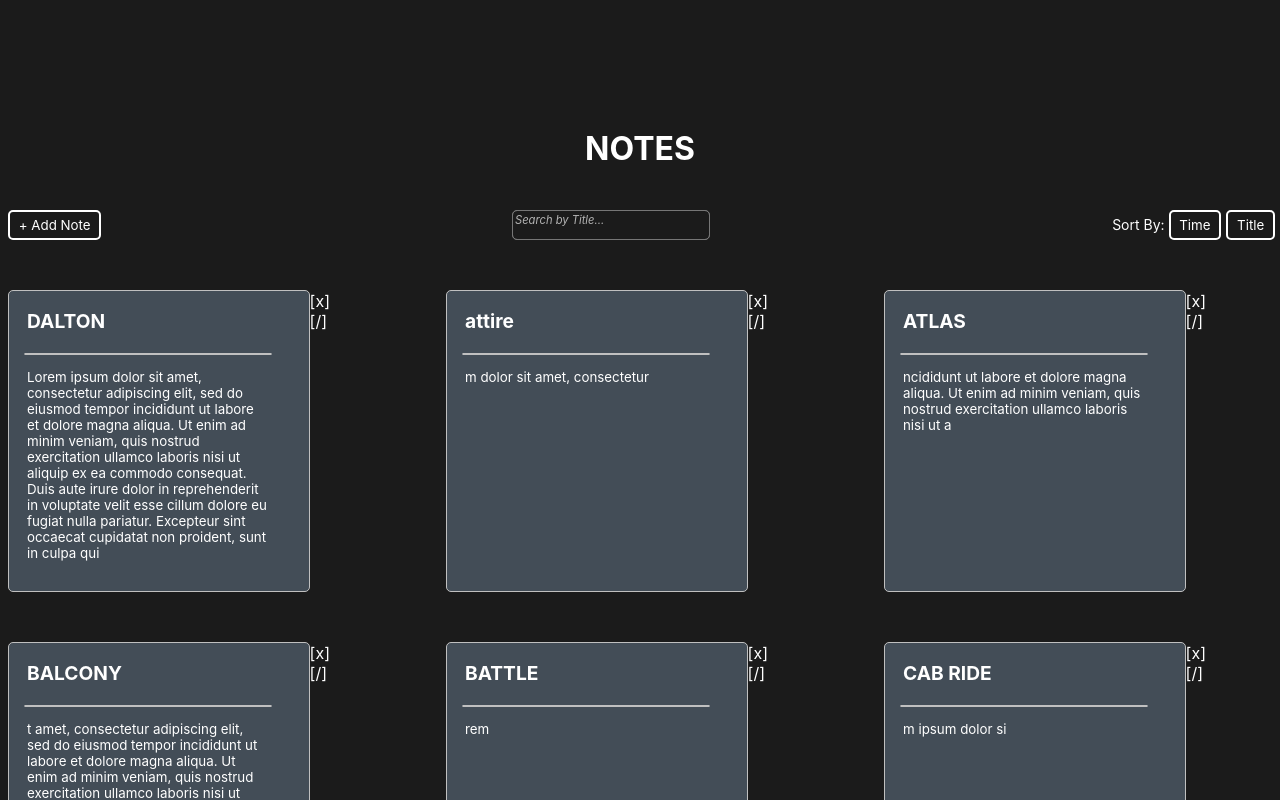
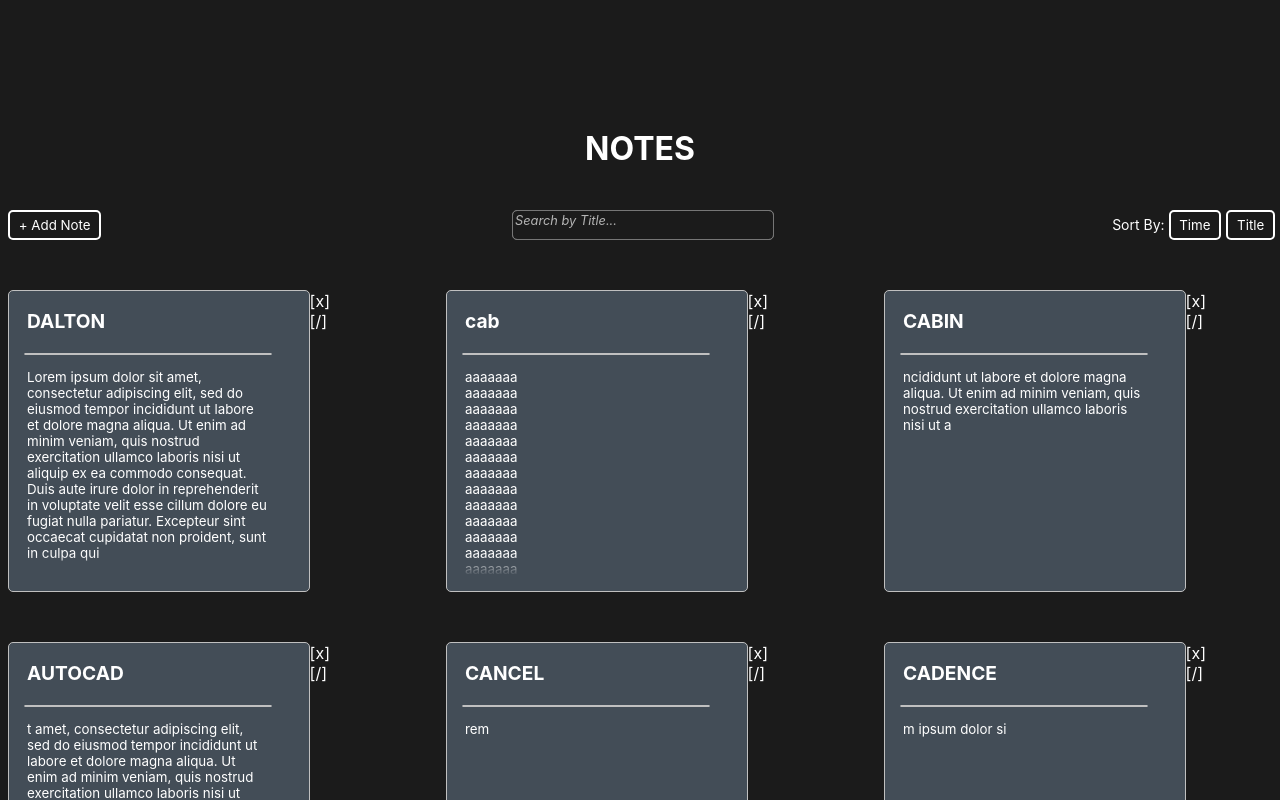
Before and after one commit to frontseat-astronaut/react-note-app, a React (Create React App) app: page / in a window 1280 px wide. Shown: the top 800 px of the page. Built offline with nearby package versions, Linux system fonts and the light colour scheme.

Commit message:
added text fade; made textBody component

```diff
--- a/src/App.css
+++ b/src/App.css
@@ -29,8 +29,8 @@
 
 .Search {
   position: absolute;
-  right:45%;
-  width: 15%;
+  right:40%;
+  width: 20%;
   height: 3%;
 }
 
@@ -44,7 +44,7 @@
   width: 100%;
   height: 100%;
   color:rgb(180, 180, 180);
-  font-size: 70%;
+  font-size: 80%;
   resize: none;
 }
 
@@ -98,6 +98,7 @@
   left: 5%;
   height: 68%;
   width: 80%;
+  mask-image:linear-gradient(white 90%, transparent);
 }
 
 .charCounter, .badCharCounter {
--- a/src/App.js
+++ b/src/App.js
@@ -8,11 +8,11 @@ let loremIpsum = "Lorem ipsum dolor sit amet, consectetur adipiscing elit, sed d
 
 let defaultNotes = [
   ["CAB", loremIpsum.slice(0, 20)],
-  ["CAB RIDE", loremIpsum.slice(4, 20)],
-  ["BATTLE", loremIpsum.slice(2, 5)],
-  ["BALCONY", loremIpsum.slice(20)],
-  ["ATLAS", loremIpsum.slice(80, 200)],
-  ["attire", loremIpsum.slice(10, 40)],
+  ["CADENCE", loremIpsum.slice(4, 20)],
+  ["CANCEL", loremIpsum.slice(2, 5)],
+  ["AUTOCAD", loremIpsum.slice(20)],
+  ["CABIN", loremIpsum.slice(80, 200)],
+  ["cab", "aaaaaaa\n".repeat(50)],
   ["DALTON", loremIpsum],
 ];
 
@@ -21,20 +21,20 @@ function CharCounter(props) {
   return <div className={className}>{props.text.length}/{props.charLimit}</div>;
 }
 
-function Note(props) {
-
-  let textBody = function (field, autoFocus = true) {
-    let firstCapField = field.charAt(0).toUpperCase() + field.slice(1);
+function TextBody(props) {
   if (props.isTyping)
     return (
       <div>
-          <textarea autoFocus={autoFocus} className={`Note${firstCapField}`} value={props[`new${firstCapField}`]} readOnly={false} onChange={props.handleChangeNote(firstCapField)} />
-          {(field == "text") ? <CharCounter text={props[`new${firstCapField}`]} charLimit={props.charLimit} /> : (null)}
+        <textarea autoFocus={props.autoFocus} className={props.className} value={props.newValue} readOnly={false} onChange={props.handleChange} />
+        {(props.charCounter) ? <CharCounter text={props.newValue} charLimit={props.charLimit} /> : (null)}
       </div>
     );
   else
-      return <textarea className={`Note${firstCapField}`} value={props[field]} readOnly={true} />;
+    return <textarea className={props.className} value={props.value} readOnly={true} />;
+
 }
+
+function Note(props) {
 
   return (
     <div className={(props.isTyping) ? "EditingNote" : "Note"}>
@@ -47,9 +47,28 @@ function Note(props) {
           </div>
         ) : (null)
       }
-      {textBody('title')} <br />
+
+      <TextBody
+        className="NoteTitle"
+        isTyping={props.isTyping}
+        autoFocus={true}
+        newValue={props.newTitle}
+        value={props.title}
+        charCounter={false}
+        handleChange={props.handleChangeNote("Title")}
+      /> <br />
       <hr className="titleTextLine" />
-      {textBody('text', false)}
+      <TextBody
+        className="NoteText"
+        isTyping={props.isTyping}
+        autoFocus={false}
+        newValue={props.newText}
+        value={props.text}
+        charCounter={true}
+        charLimit={props.charLimit}
+        handleChange={props.handleChangeNote("Text")}
+      />
+
       {
         (props.isTyping) ? (
           <div>
```
Lines whose indentation alone changed are shown as unchanged.
